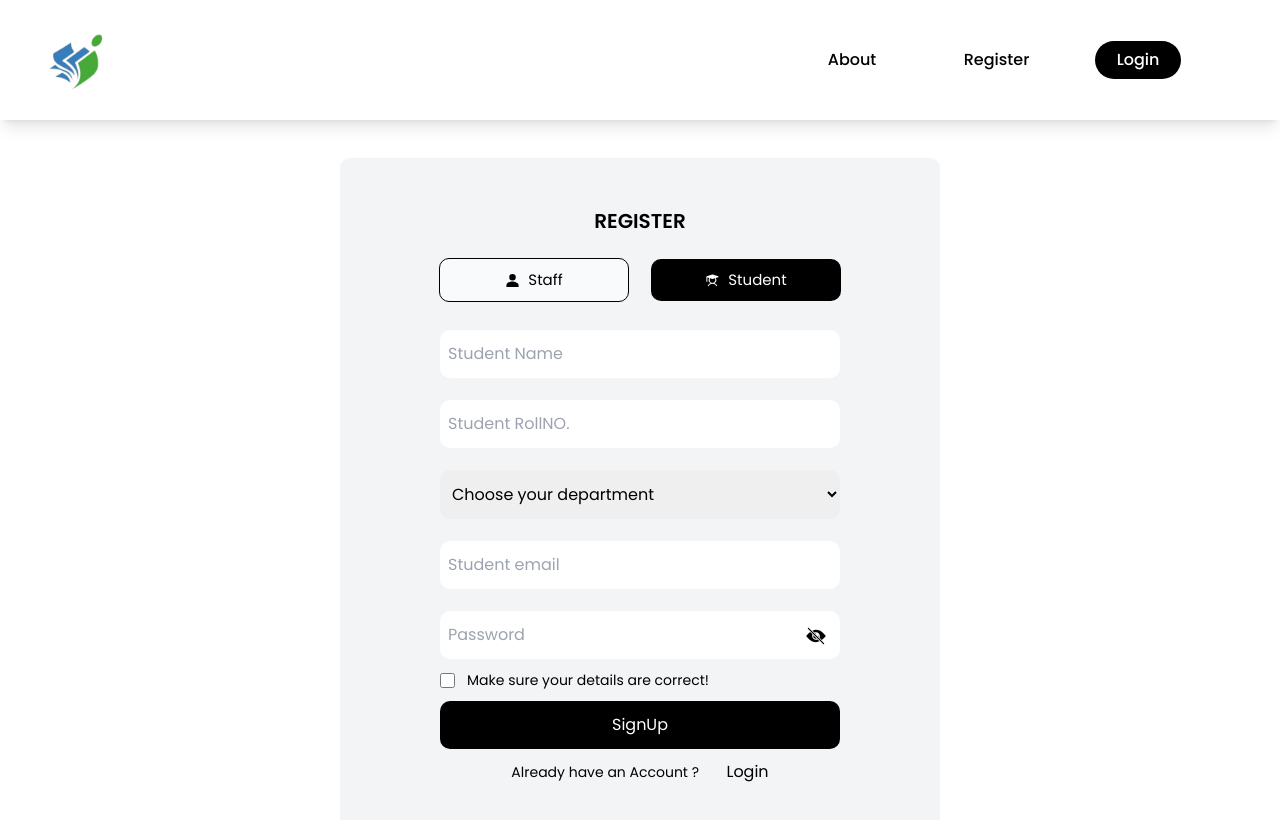
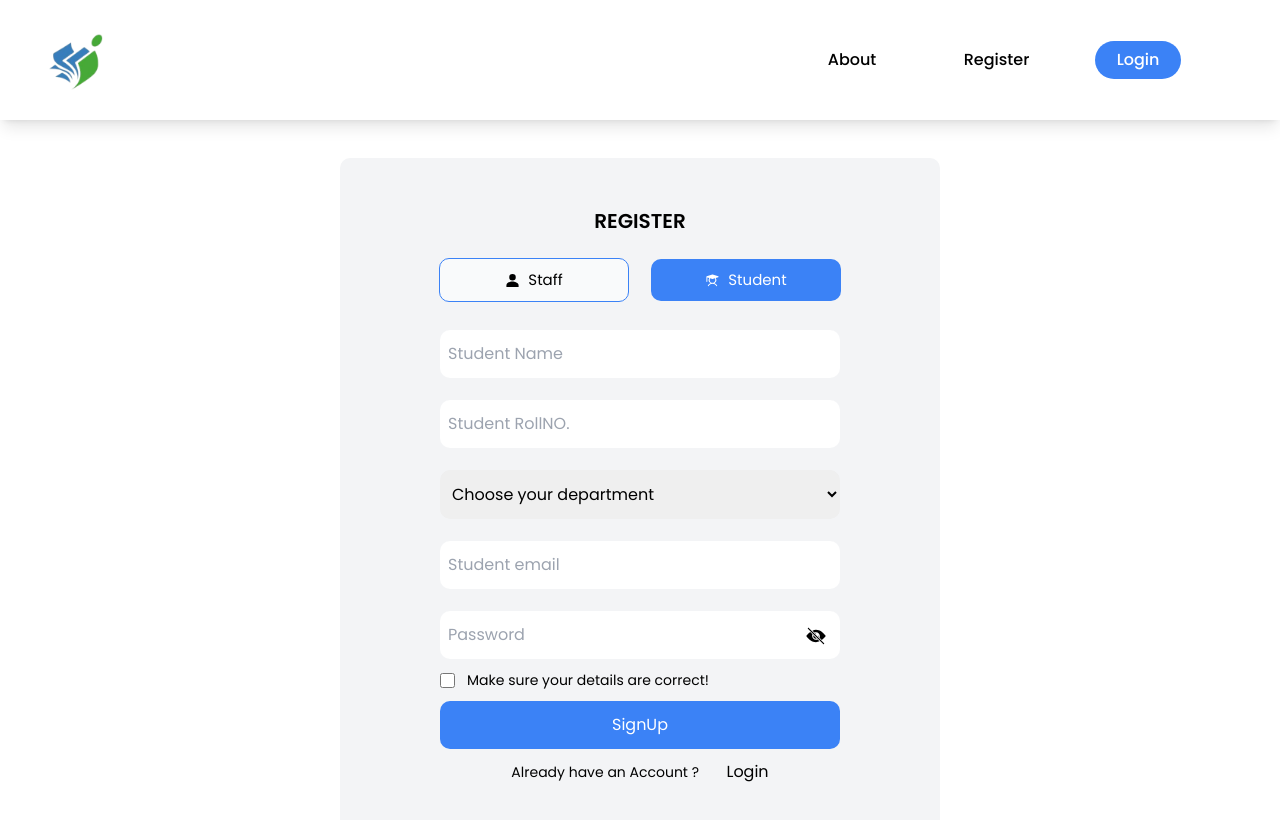
Before and after one commit to BALASANTHOSH01/Infoeng-dashboard, a React (Vite) app: page /register in a window 1280 px wide. Shown: the top 820 px of the page. Built offline with nearby package versions, Linux system fonts and the light colour scheme; a web font is replaced by a local one.

Commit message:
update alert popup

```diff
--- a/src/Context/UserData/UserData.jsx
+++ b/src/Context/UserData/UserData.jsx
@@ -1,7 +1,7 @@
 import { createContext, useContext, useState } from 'react';
 
 const UserContext = createContext({
-    user:null,
+    userdata:null,
     setUserData:()=>{}
 });
 
--- a/src/components/AlertPop/AlertPopup.jsx
+++ b/src/components/AlertPop/AlertPopup.jsx
@@ -13,7 +13,7 @@ const AlertPopup = ({icon,data}) => {
     },[]);
 
   return (
-    <div className=" fixed top-[18%] w-[50%] md:w-[80%] bg-red-500 text-white rounded-[10px] px-[14px] py-[17px] text-center flex flex-row items-center gap-[10%] md:justify-center justify-around left-[30%] md:left-[10%]">
+    <div className=" fixed top-[18%] w-[50%] md:w-[80%] bg-red-500 text-white rounded-[10px] px-[8px] py-[15px] text-center flex flex-row items-center gap-[10%] md:justify-center justify-around left-[30%] md:left-[10%]">
 
         <div className=' text-[20px]'>
         {icon}
--- a/src/components/FeedBack/FeedBack.jsx
+++ b/src/components/FeedBack/FeedBack.jsx
@@ -73,7 +73,7 @@ const FeedBack = () => {
       <div className="text-start my-[10%] md:my-[5%]">
 
         <div className="flex flex-row items-center font-semibold text-[18px]">
-          <p>{no}</p>.&#160;{head}
+          {no}&#160;.&#160;{head}
         </div>
 
         <div className="flex flex-col items-start gap-[15px] justify-between w-[100%] my-[5%]">
@@ -181,7 +181,7 @@ const FeedBack = () => {
         </div>
 
         <div>
-          <motion.button type="submit" whileTap={{scale:0.6}} className=" px-[15px] py-[10px] rounded-[10px] bg-black text-white font-semibold fixed bottom-[5%] right-[10%] hover:shadow-xl">Submit FeedBack</motion.button>
+          <motion.button type="submit" whileTap={{scale:0.6}} className=" px-[15px] py-[10px] rounded-[10px] bg-blue-500 text-white font-semibold fixed bottom-[5%] right-[10%] hover:shadow-xl">Submit FeedBack</motion.button>
         </div>
 
       </div>
--- a/src/components/NavBar/NavBar.jsx
+++ b/src/components/NavBar/NavBar.jsx
@@ -9,17 +9,17 @@ const MobileNav = ({setIsMobileNav})=>{
   return(
     <div>
 
-      <div className=' fixed top-0 right-0 w-[65%] z-30 bg-black text-white py-[3%] h-screen'>
+      <div className=' fixed top-0 right-0 w-[65%] z-30 bg-blue-500 text-white py-[3%] h-screen'>
 
-       <motion.div onClick={()=>setIsMobileNav(false)} className='p-3 hover:bg-gray-800 rounded-[50%] w-[50px] h-[50px] my-[10%] cursor-pointer text-[28px] mt-[3%] flex  items-center justify-end float-right mr-[12%]'>
+       <motion.div onClick={()=>setIsMobileNav(false)} className='p-3 hover:bg-blue-600 rounded-[50%] w-[50px] h-[50px] my-[10%] cursor-pointer text-[28px] mt-[3%] flex  items-center justify-end float-right mr-[12%]'>
        <ArrowIcon />
        </motion.div>
 
         <div className=' flex flex-col  text-[20px] my-[30%]'>
-          <Link to={"/"} className=' px-[30px] py-[20px] hover:bg-gray-600'>Home</Link>
-          <Link to={"/register"} className=' px-[30px] py-[20px] hover:bg-gray-600'>Register</Link>
-          <Link to={"/login"} className=' px-[30px] py-[20px] hover:bg-gray-600'>Login</Link>
-          <Link to={"/feedback"} className=' px-[30px] py-[20px] hover:bg-gray-600'>FeedBack</Link>
+          <Link to={"/"} className=' px-[30px] py-[20px] hover:bg-blue-600'>Home</Link>
+          <Link to={"/register"} className=' px-[30px] py-[20px] hover:bg-blue-600'>Register</Link>
+          <Link to={"/login"} className=' px-[30px] py-[20px] hover:bg-blue-600'>Login</Link>
+          <Link to={"/feedback"} className=' px-[30px] py-[20px] hover:bg-blue-600'>FeedBack</Link>
         </div>
 
       </div>
@@ -47,9 +47,9 @@ const NavBar = () => {
             </Link>
 
             <div className='md:hidden flex-[0.6] flex flex-row justify-between items-center mr-[5%]'>
-                <p className=' rounded-[25px] px-[22px] py-[7px] cursor-pointer hover:bg-gray-200  duration-300 '>About</p>
-                <Link to={"/register"} className=' rounded-[25px] px-[22px] py-[7px] cursor-pointer hover:bg-gray-200  duration-300 '>Register</Link>
-                <Link to={"/login"} className=' rounded-[25px] px-[22px] py-[7px] hover:shadow-lg bg-black text-white cursor-pointer hover:bg-white hover:text-black hover:border hover:border-black  duration-300 '>Login</Link>
+                <p className=' rounded-[25px] px-[22px] py-[7px] cursor-pointer hover:bg-blue-200  duration-300 '>About</p>
+                <Link to={"/register"} className=' rounded-[25px] px-[22px] py-[7px] cursor-pointer hover:bg-blue-200  duration-300 '>Register</Link>
+                <Link to={"/login"} className=' rounded-[25px] px-[22px] py-[7px] hover:shadow-lg bg-blue-500 text-white cursor-pointer hover:bg-white hover:text-blue-500 hover:border hover:border-blue-500  duration-300 '>Login</Link>
             </div>
 
             <motion.div whileTap={{scale:0.6}} className='md:block cursor-pointer hidden text-[28px] mr-[8%]' onClick={()=>setIsMobileNav(true)}>
--- a/src/pages/Auth/Auth.jsx
+++ b/src/pages/Auth/Auth.jsx
@@ -80,12 +80,12 @@ const Auth = () => {
         <h1 className=" text-[20px] font-semibold my-[4%] md:my-[6%] uppercase">{authType}</h1>
 
         <div className=" flex flex-row md:w-[85%] mx-auto items-center gap-[4%] justify-center md:my-[5%] my-[3%]">
-          <div className={`flex flex-row items-center w-[190px] md:w-[50%] text-center justify-center cursor-pointer gap-[5%] px-[15px] py-[10px] rounded-[10px] ${userType === "staff" ? "bg-black text-white" : "bg-gray-50 border border-black"} text-[15px]`} onClick={()=>handleUserType("staff")}>
+          <div className={`flex flex-row items-center w-[190px] md:w-[50%] text-center justify-center cursor-pointer gap-[5%] px-[15px] py-[10px] rounded-[10px] ${userType === "staff" ? "bg-blue-500 text-white" : "bg-gray-50 border border-blue-500"} text-[15px]`} onClick={()=>handleUserType("staff")}>
             <StaffIcon />
             <p>Staff</p>
           </div>
 
-          <div className={`flex flex-row items-center w-[190px] md:w-[50%] text-center justify-center cursor-pointer gap-[5%] px-[15px] py-[10px] rounded-[10px] ${userType === "student" ? "bg-black text-white" : "bg-gray-50 border border-black"} text-[15px]`} onClick={()=>handleUserType("student")}>
+          <div className={`flex flex-row items-center w-[190px] md:w-[50%] text-center justify-center cursor-pointer gap-[5%] px-[15px] py-[10px] rounded-[10px] ${userType === "student" ? "bg-blue-500 text-white" : "bg-gray-50 border border-blue-500"} text-[15px]`} onClick={()=>handleUserType("student")}>
             <StudentIcon />
             <p>Student</p>
           </div>
@@ -115,7 +115,7 @@ const Auth = () => {
             </div>
           }
 
-        <button className="w-[400px] md:w-[85%] hover:shadow-lg hover:bg-white hover:text-black hover:border hover:border-black duration-200 cursor-pointer px-2 py-3 my-[2%] md:my-[4%] rounded-[10px] text-center mx-auto bg-black text-white" type="submit">Login</button>
+        <button className="w-[400px] md:w-[85%] hover:shadow-lg hover:bg-white hover:text-blue-500 hover:border hover:border-blue-500 duration-200 cursor-pointer px-2 py-3 my-[2%] md:my-[4%] rounded-[10px] text-center mx-auto bg-blue-500 text-white" type="submit">Login</button>
 
         <div className=" flex flex-row items-center justify-center gap-[5%]">
           <p className="text-[14px]">Don&apos;t have an Account ?</p>
--- a/src/pages/Auth/SignUp.jsx
+++ b/src/pages/Auth/SignUp.jsx
@@ -40,7 +40,7 @@ const SignUp = () => {
 
   //Context API to checking user is authendicated
   const {isauthendicated,setAuthendicated} =useContext(AuthContext);
-  const {user,setUserData} = useUserData();
+  const {userdata,setUserData} = useUserData();
 
   useEffect(() => {
     location.pathname === "/login" && setSignUpType("Login");
@@ -81,7 +81,7 @@ const SignUp = () => {
       navigate("/feedback");
 
       setUserData({id:UserID,name:username,email:useremail,department:dept,type:userType});
-      console.log("UserData Context : "+user);
+      console.log("UserData Context : "+userdata);
 
 
     } catch (error) {
@@ -110,8 +110,8 @@ const SignUp = () => {
           <div
             className={`flex flex-row items-center w-[190px] md:w-[50%] text-center justify-center cursor-pointer gap-[5%] px-[15px] py-[10px] rounded-[10px] ${
               userType === "staff"
-                ? "bg-black text-white"
-                : "bg-gray-50 border border-black"
+                ? "bg-blue-500 text-white"
+                : "bg-gray-50 border border-blue-500"
             } text-[15px]`}
             onClick={() => handleUserType("staff")}
           >
@@ -122,8 +122,8 @@ const SignUp = () => {
           <div
             className={`flex flex-row items-center w-[190px] md:w-[50%] text-center justify-center cursor-pointer gap-[5%] px-[15px] py-[10px] rounded-[10px] ${
               userType === "student"
-                ? "bg-black text-white"
-                : "bg-gray-50 border border-black"
+                ? "bg-blue-500 text-white"
+                : "bg-gray-50 border border-blue-500"
             } text-[15px]`}
             onClick={() => handleUserType("student")}
           >
@@ -217,7 +217,7 @@ const SignUp = () => {
           </div>
 
           <button
-            className="w-[400px] md:w-[80%] hover:shadow-lg hover:bg-white hover:text-black hover:border hover:border-black duration-200 cursor-pointer px-2 py-3 my-[2%] md:my-[4%] rounded-[10px] text-center mx-auto bg-black text-white"
+            className="w-[400px] md:w-[80%] hover:shadow-lg hover:bg-white hover:text-blue-500 hover:border hover:border-blue-500 duration-200 cursor-pointer px-2 py-3 my-[2%] md:my-[4%] rounded-[10px] text-center mx-auto bg-blue-500 text-white"
             type="submit"
           >
             SignUp
--- a/src/pages/Home/Home.jsx
+++ b/src/pages/Home/Home.jsx
@@ -7,7 +7,7 @@ import HeroCorner from "../../components/Home/HeroCorner";
 const Home = () => {
 
   return (
-    <div className=' text-black'>
+    <div>
 
         <div >
             <div className="mx-auto text-center text-[50px] font-extrabold my-[3%] md:my-[6%]">
@@ -20,7 +20,7 @@ const Home = () => {
               <SearchIcon className=" text-[20px] font-extrabold text-gray-600"/>
             </div>
 
-            <Link to={"/login"} className=" flex flex-row justify-around items-center mx-auto rounded-[25px] text-white bg-black w-[150px] px-[15px] py-[10px] hover:shadow-lg cursor-pointer my-[3%] md:my-[8%] hover:bg-white hover:text-black hover:border hover:border-black  duration-300">
+            <Link to={"/login"} className=" flex flex-row justify-around items-center mx-auto rounded-[25px] text-white bg-blue-500 w-[150px] px-[15px] py-[10px] hover:shadow-lg cursor-pointer my-[3%] md:my-[8%] hover:bg-white hover:text-blue-500 hover:border hover:border-blue-500  duration-300">
               <h1>Get Start</h1>
               <ArrowIcon/>
             </Link>
```
